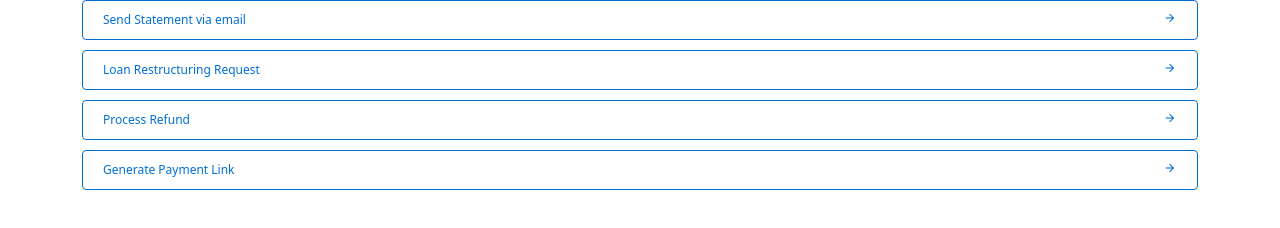
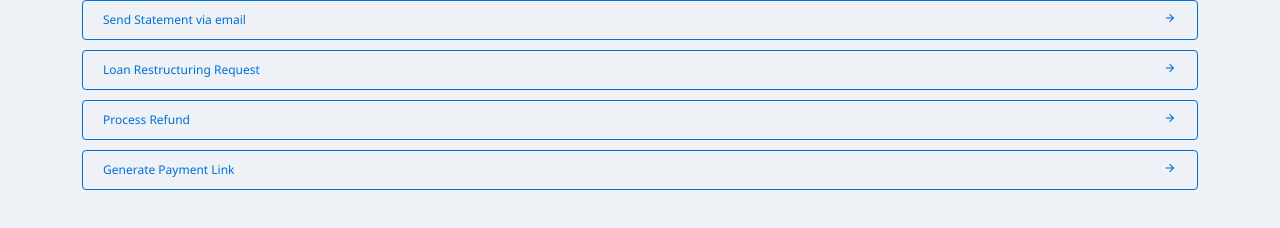
Before and after one commit to rahulpathak/demo_loan, a plain HTML site: page index.html in a window 1280 px wide. Drawn offline with nearby package versions, Linux system fonts and the light colour scheme; a small style sheet from the web is missing.

Commit message:
Update index.html

```diff
--- a/index.html
+++ b/index.html
@@ -17,6 +17,14 @@
   </head>
   <body>
     <style>
+      body {
+  font-family: '-apple-system, BlinkMacSystemFont', 'Segoe UI', 'Roboto',
+    'Helvetica Neue', Arial, 'Noto Sans', sans-serif, 'Apple Color Emoji',
+    'Segoe UI Emoji', 'Segoe UI Symbol', 'Noto Color Emoji';
+  color: #333333;
+  background-color: #eef2f6;
+  font-size: 13px;
+}
       .list {
         padding: 10px 20px 10px 20px;
         border-radius: 4px;
```
